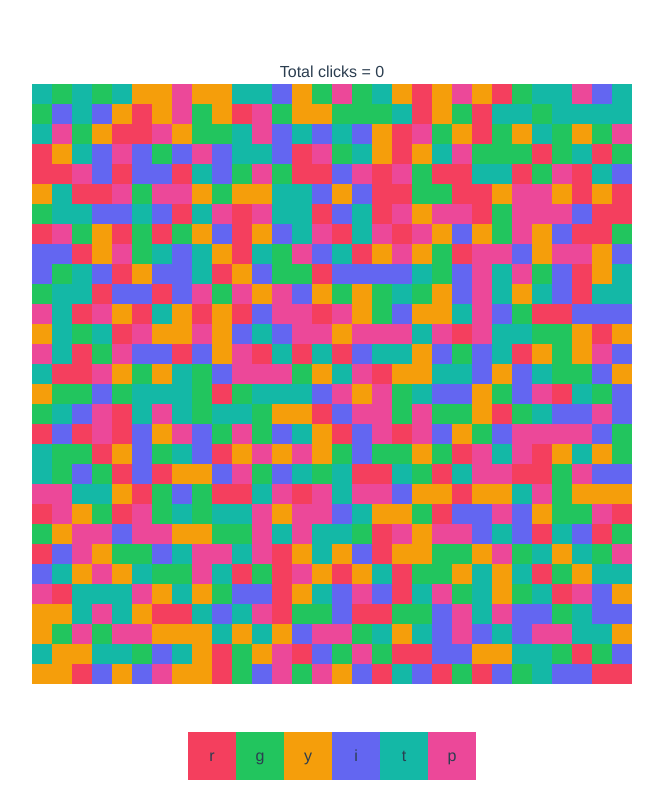
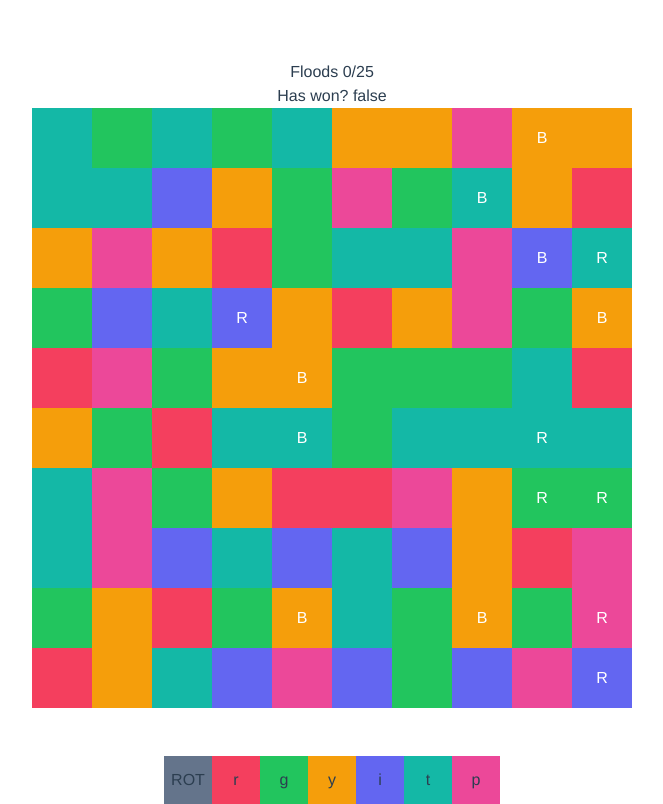
Before and after one commit to jonakirke94/flood-it, a Vue app: page / in a window 1280 px wide. Shown: the whole page, without its empty margins (308-971 px from the left). Built offline with nearby package versions, Linux system fonts and the light colour scheme.

Commit message:
work on powerups

```diff
--- a/src/App.vue
+++ b/src/App.vue
@@ -1,6 +1,12 @@
 <template>
-  Total clicks = {{ clicks }}
-  <div class="flex flex-wrap max-w-screen-md mx-auto" style="width: 600px">
+  <div class="flex flex-col">
+    <span>Floods {{ clicks }}/25</span>
+    <span>Has won? {{ hasWon }}</span>
+  </div>
+  <div
+    class="flex flex-wrap max-w-screen-md mx-auto transition-all duration-700"
+    :style="`width:600px;transform: rotate(${rotated}deg)`"
+  >
     <div
       v-for="(col, j) in board.flat()"
       :key="j"
@@ -8,12 +14,15 @@
       :style="{
         height: `${600 / board.length}px`,
         width: `${600 / board.length}px`,
-        fontSize: '8px',
       }"
-      class="flex flex-wrap flex-shrink-0"
-    ></div>
+      class="flex flex-wrap flex-shrink-0 text-white justify-center items-center"
+    >
+      <span v-if="col.powerUp === 'bomb'">B</span>
+      <span v-if="col.powerUp === 'rotate'">R</span>
+    </div>
   </div>
 
+  <button class="h-12 w-12 mt-12 bg-gray-500" @click="rotate">ROT</button>
   <button class="h-12 w-12 mt-12 bg-red-500" @click="floodFill('RED')">r</button>
   <button class="h-12 w-12 bg-green-500" @click="floodFill('GREEN')">g</button>
   <button class="h-12 w-12 bg-yellow-500" @click="floodFill('YELLOW')">y</button>
@@ -27,10 +36,13 @@ import useGameState from './composables/use-game-state';
 
 import useKeydown from './composables/use-keydown';
 
+import { ref } from 'vue';
+
 export default {
   setup() {
-    const { generateBoard, board, floodFill, clicks } = useGameState();
+    const { generateBoard, board, floodFill, clicks, hasWon } = useGameState();
 
+    let rotated = ref(0);
     generateBoard();
 
     useKeydown([
@@ -46,7 +58,14 @@ export default {
       board,
       floodFill,
       clicks,
+      rotated,
+      hasWon,
     };
+  },
+  methods: {
+    rotate() {
+      this.rotated += 90;
+    },
   },
 };
 </script>
--- a/src/composables/use-game-state.js
+++ b/src/composables/use-game-state.js
@@ -1,4 +1,5 @@
-const GRID_SIZE = 30;
+const GRID_SIZE = 10;
+const MAX_FLOODS = 25;
 
 const colors = new Map();
 
@@ -23,12 +24,16 @@ validNeighbours[neighbour.BOTTOM] = (x, _y) => x < GRID_SIZE;
 validNeighbours[neighbour.RIGHT] = (_x, y) => y < GRID_SIZE;
 
 import { reactive, ref } from 'vue';
+import usePowerUps from './use-power-ups';
 
 const board = reactive([]);
 
 const clicks = ref(0);
+const hasWon = ref(false);
 
 export const useGameState = function () {
+  const { getPowerUp, turnedPowerUps } = usePowerUps();
+
   const getColorKey = () => {
     const rnd = Math.floor(Math.random() * colors.size);
     return [...colors.keys()][rnd];
@@ -43,6 +48,7 @@ export const useGameState = function () {
           color: colors.get(colorKey),
           x,
           y,
+          powerUp: getPowerUp(),
           id: `${x}-${y}`,
         });
       });
@@ -51,8 +57,20 @@ export const useGameState = function () {
     });
   };
 
+  const checkIfWon = function (color) {
+    const colorVal = colors.get(color);
+    hasWon.value = board.flat().every((x) => x.color === colorVal);
+  };
+
   const floodFill = function (color) {
-    clicks.value++;
+    if (clicks.value >= MAX_FLOODS) {
+      console.warn('Already used max clicks');
+      return;
+    }
+
+    if (hasWon.value) {
+      console.warn('The game is already won');
+    }
 
     const seenTiles = new Set();
     const stack = [];
@@ -81,6 +99,7 @@ export const useGameState = function () {
       stack.push(initialTile);
 
       while (stack.length) {
+        console.log('running stack');
         // take the current tile
         const curr = stack.pop();
 
@@ -91,8 +110,16 @@ export const useGameState = function () {
         curr.color = colors.get(color);
 
         getNeighbours(curr.x, curr.y).forEach((neighbour) => {
+          if (!seenTiles.has(neighbour.id) && neighbour.powerUp) {
+            console.log('powerup', neighbour.powerUp);
+          }
+
           // skip if already seen
-          if (!seenTiles.has(neighbour.id) && neighbour.color === initialColor) {
+          if (seenTiles.has(neighbour.id)) {
+            console.log('already seen tile');
+            return;
+          } else if (!seenTiles.has(neighbour.id) && neighbour.color === initialColor) {
+            console.log('pushing to stack');
             stack.push(neighbour);
           }
         });
@@ -100,6 +127,10 @@ export const useGameState = function () {
     };
 
     fill(initialTile);
+
+    clicks.value++;
+
+    checkIfWon(color);
   };
 
   return {
@@ -107,6 +138,7 @@ export const useGameState = function () {
     board,
     floodFill,
     clicks,
+    hasWon,
   };
 };
 
--- /dev/null
+++ b/src/composables/use-power-ups.js
@@ -0,0 +1,17 @@
+import { reactive, ref } from 'vue';
+
+export const usePowerUps = function () {
+  const turnedPowerUps = ref(new Set());
+  const getPowerUp = () => {
+    const rnd = Math.floor(Math.random() * 20);
+    if (rnd > 1) return '';
+    return ['bomb', 'rotate'][rnd];
+  };
+
+  return {
+    getPowerUp,
+    turnedPowerUps,
+  };
+};
+
+export default usePowerUps;
```
